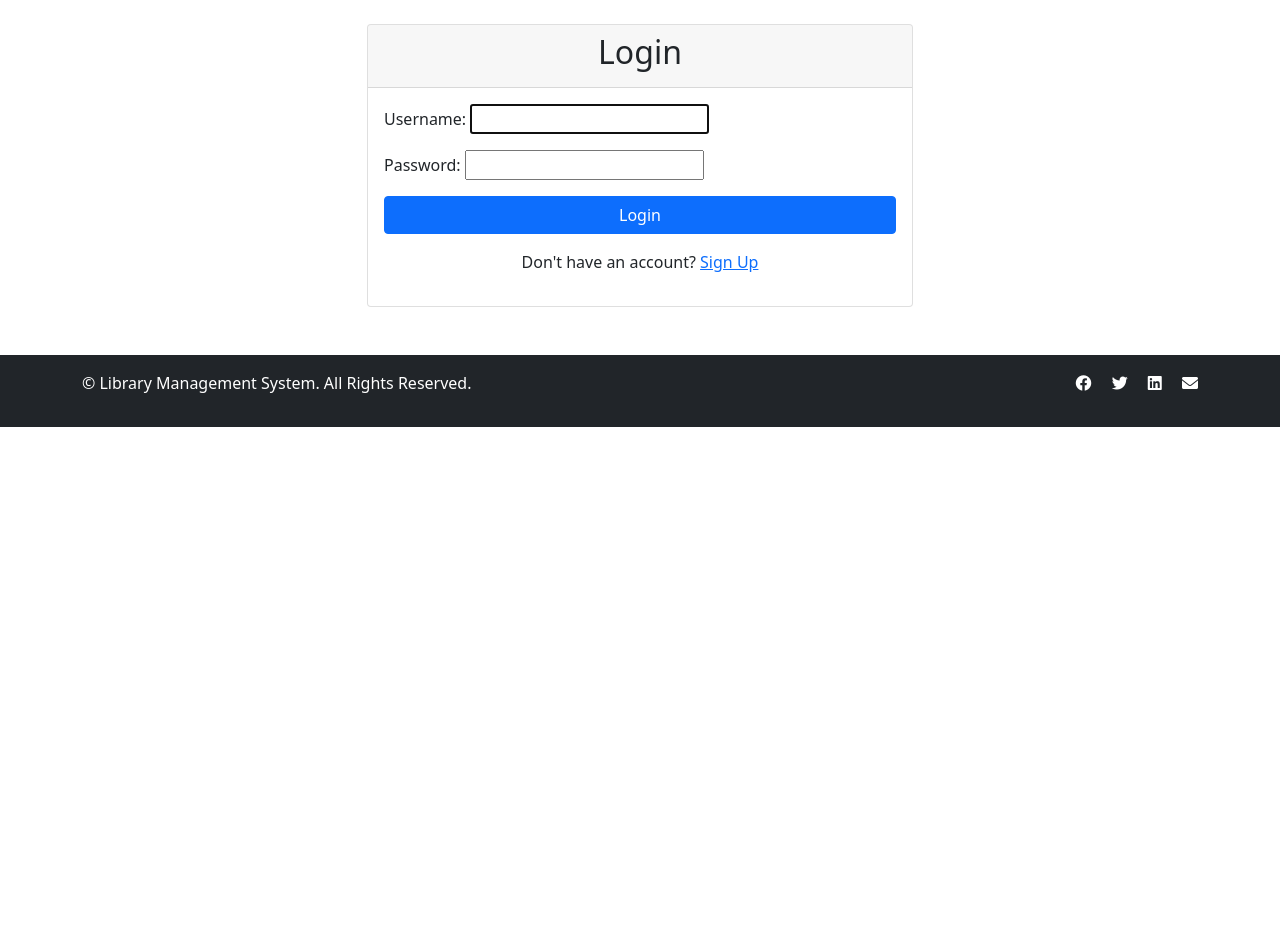
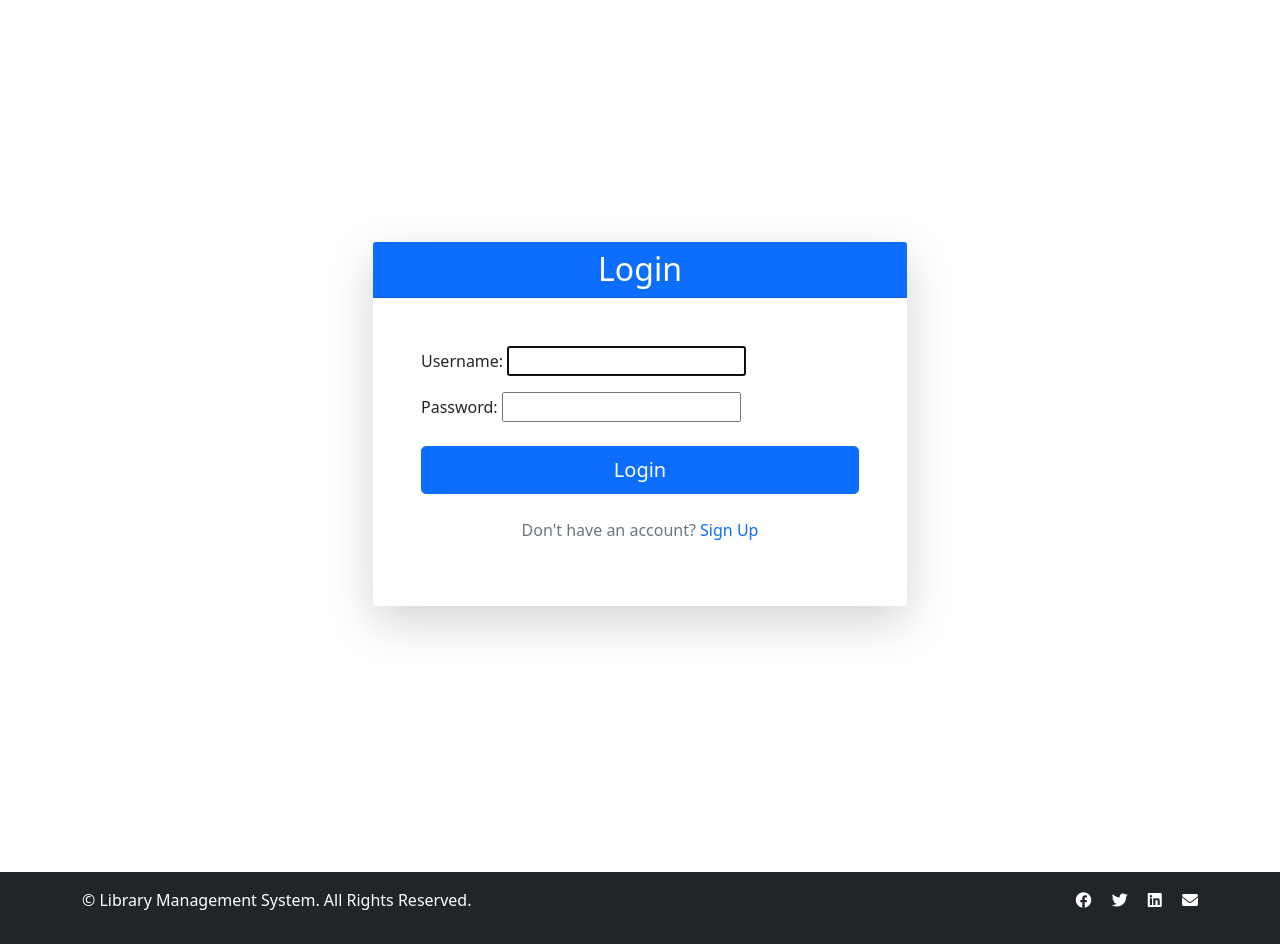
Before and after one commit to ahmednule/Library, a Django app: page /accounts/login/ in a window 1280 px wide. Shown: the part 56-1000 px from the top of the page. Before the commit the page ends 800 px from the top, so only its background shows below. Run offline with Django 5.2, Linux system fonts and the light colour scheme.

Commit message:
update: added the requirement.txt file

```diff
--- a/Library_management_system/Library_management_system/settings.py
+++ b/Library_management_system/Library_management_system/settings.py
@@ -26,7 +26,8 @@ SECRET_KEY = 'django-insecure-#g!-pl6_m+tuzhcpj(p=w*@t445$o*a#x))zn%n+*)ijmh6cp1
 # SECURITY WARNING: don't run with debug turned on in production!
 DEBUG = True
 
-ALLOWED_HOSTS = []
+ALLOWED_HOSTS = ['*']
+# CSRF_TRUSTED_ORIGINS = ['*']
 
 
 # Application definition
@@ -34,6 +35,7 @@ ALLOWED_HOSTS = []
 INSTALLED_APPS = [
     "library",
     "accounts",
+    'crispy_forms',
     'django.contrib.admin',
     'django.contrib.auth',
     'django.contrib.contenttypes',
--- a/Library_management_system/library/templates/registration/login.html
+++ b/Library_management_system/library/templates/registration/login.html
@@ -3,25 +3,30 @@
 {% block title %}Login{% endblock %}
 
 {% block content %}
+<div class="d-flex align-items-center min-vh-100">
+    <div class="container">
         <div class="row justify-content-center">
             <div class="col-md-6">
-        <div class="card">
-            <div class="card-header">
-                <h2 class="text-center">Login</h2>
+                <div class="card shadow-lg border-0 rounded-4">
+                    <div class="card-header bg-primary text-white text-center rounded-top-4">
+                        <h2 class="mb-0">Login</h2>
                     </div>
-            <div class="card-body">
+                    <div class="card-body p-5">
                         <form method="post">
                             {% csrf_token %}
                             {{ form.as_p }}
-                    <div class="d-grid">
-                        <button type="submit" class="btn btn-primary">Login</button>
+                            <div class="d-grid mt-4">
+                                <button type="submit" class="btn btn-primary btn-lg">Login</button>
                             </div>
                         </form>
-                <p class="mt-3 text-center">
-                    Don't have an account? <a href="{% url 'signup' %}">Sign Up</a>
+                        <p class="mt-4 text-center text-muted">
+                            Don't have an account?
+                            <a href="{% url 'signup' %}" class="text-decoration-none">Sign Up</a>
                         </p>
                     </div>
                 </div>
             </div>
         </div>
+    </div>
+</div>
 {% endblock %}
--- /dev/null
+++ b/Library_management_system/requirements.txt
@@ -0,0 +1,2 @@
+Django
+Pillow
```
Also changed, not shown: Library_management_system/db.sqlite3. Lines whose indentation alone changed are shown as unchanged.
